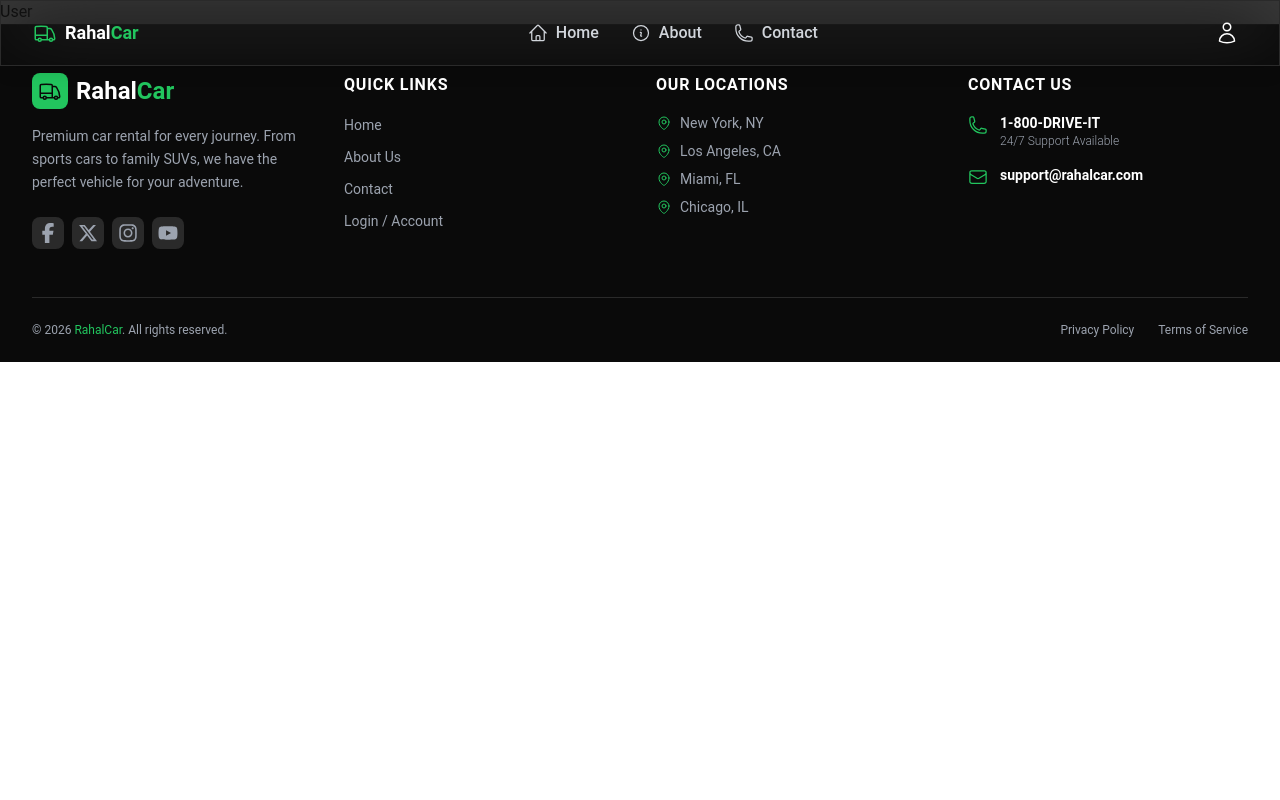
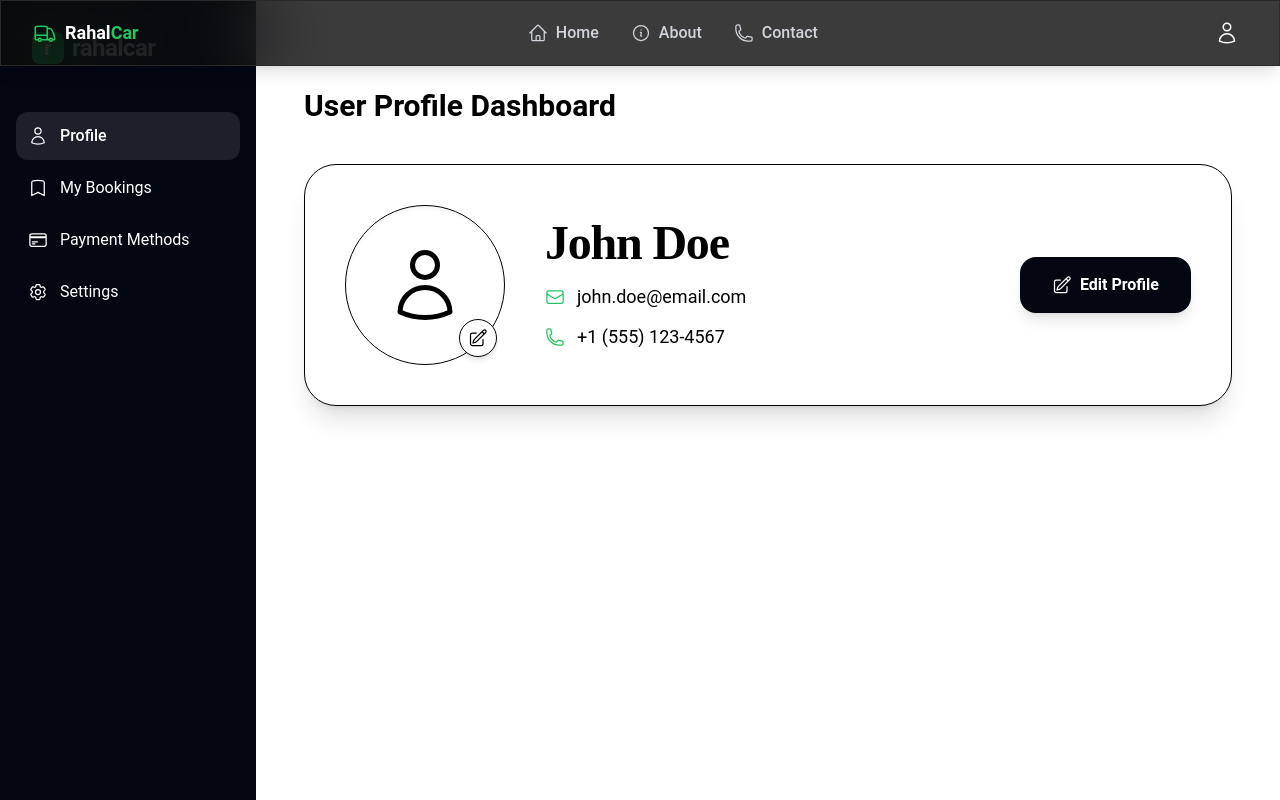
Before and after one commit to marinaemade/car-rental, a React (Vite) app: page /user in a window 1280 px wide. Shown: the top 800 px of the page. Built offline with nearby package versions, Linux system fonts and the light colour scheme.

Commit message:
user profile

```diff
--- a/src/pages/userPage/User.jsx
+++ b/src/pages/userPage/User.jsx
@@ -1,7 +1,104 @@
+import React from 'react';
+import { Link } from 'react-router-dom';
+import {
+  UserIcon,
+  EnvelopeIcon,
+  PhoneIcon,
+  PencilSquareIcon,
+  Cog6ToothIcon,
+  BookmarkIcon,
+  CreditCardIcon
+} from '@heroicons/react/24/outline';
+
 const User = () => {
+  const userData = {
+    name: "John Doe",
+    email: "john.doe@email.com",
+    phone: "+1 (555) 123-4567",
+  };
+
   return (
-    <div>User</div>
-  )
-}
+    <div className="flex min-h-screen bg-gray-50 font-sans text-gray-900">
+      <aside className="w-64 bg-dark text-white hidden lg:flex flex-col">
+        <div className="p-8">
+          <div className="flex items-center gap-2">
+            <div className="w-8 h-8 bg-green rounded-lg flex items-center justify-center">
+              <span className="font-bold text-xl">r</span>
+            </div>
+            <h1 className="text-2xl font-bold tracking-tight lowercase">rahalcar</h1>
+          </div>
+        </div>
 
-export default User
+        <nav className="flex-1 px-4 space-y-1 mt-4">
+          <Link to="/user" className="flex items-center gap-3 p-3 bg-white/10 rounded-xl transition text-white">
+            <UserIcon className="w-5 h-5" />
+            <span className="font-medium">Profile</span>
+          </Link>
+          <Link to="/reservation" className="flex items-center gap-3 p-3 hover:bg-white/5 rounded-xl transition text-gray-400 hover:text-white">
+            <BookmarkIcon className="w-5 h-5" />
+            <span>My Bookings</span>
+          </Link>
+          <Link to="/checkout" className="flex items-center gap-3 p-3 hover:bg-white/5 rounded-xl transition text-gray-400 hover:text-white">
+            <CreditCardIcon className="w-5 h-5" />
+            <span>Payment Methods</span>
+          </Link>
+          <Link to="#" className="flex items-center gap-3 p-3 hover:bg-white/5 rounded-xl transition text-gray-400 hover:text-white">
+            <Cog6ToothIcon className="w-5 h-5" />
+            <span>Settings</span>
+          </Link>
+        </nav>
+      </aside>
+
+      {/* Main Dashboard Area */}
+      <main className="flex-1 p-6 md:p-12 mt-10">
+        <header className="mb-10 flex justify-between items-center">
+          <h2 className="text-3xl font-bold text-gray-900">User Profile Dashboard</h2>
+        </header>
+
+        {/* User Profile Card */}
+        <div className="bg-white rounded-[2rem] shadow-xl shadow-gray-200/50 border border-gray-100 p-10 max-w-5xl">
+          <div className="flex flex-col md:flex-row items-center gap-10">
+
+            {/* Avatar Section */}
+            <div className="relative">
+              <div className="w-40 h-40 bg-gray-100 rounded-full flex items-center justify-center border border-gray-200 shadow-inner">
+                <UserIcon className="w-20 h-20 text-gray-300" />
+              </div>
+              <button className="absolute bottom-2 right-2 bg-white p-2 rounded-full shadow-md border border-gray-100 text-gray-600 hover:text-green transition">
+                <PencilSquareIcon className="w-5 h-5" />
+              </button>
+            </div>
+
+            {/* Info Section */}
+            <div className="flex-1 text-center md:text-left">
+              <h3 className="text-5xl font-serif font-bold text-gray-900 mb-4 tracking-tight">
+                {userData.name}
+              </h3>
+
+              <div className="space-y-3 inline-block md:block">
+                <div className="flex items-center gap-3 text-gray-500 hover:text-gray-800 transition cursor-default">
+                  <EnvelopeIcon className="w-5 h-5 text-green" />
+                  <span className="text-lg">{userData.email}</span>
+                </div>
+                <div className="flex items-center gap-3 text-gray-500 hover:text-gray-800 transition cursor-default">
+                  <PhoneIcon className="w-5 h-5 text-green" />
+                  <span className="text-lg">{userData.phone}</span>
+                </div>
+              </div>
+            </div>
+
+            {/* Primary Action Button */}
+            <div className="w-full md:w-auto">
+              <button className="w-full flex items-center justify-center gap-2 bg-dark text-white px-8 py-4 rounded-2xl hover:bg-black hover:scale-[1.02] active:scale-95 transition-all font-semibold shadow-lg">
+                <PencilSquareIcon className="w-5 h-5" />
+                <span>Edit Profile</span>
+              </button>
+            </div>
+          </div>
+        </div>
+      </main>
+    </div>
+  );
+};
+
+export default User;
```
